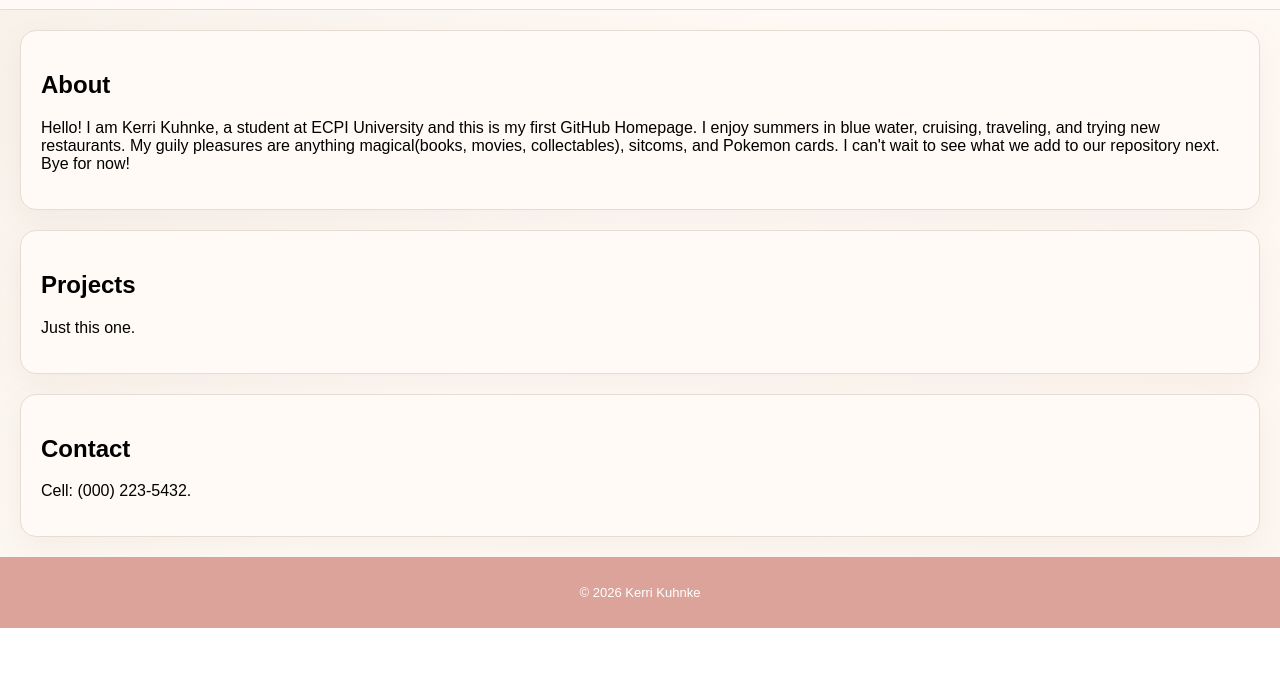
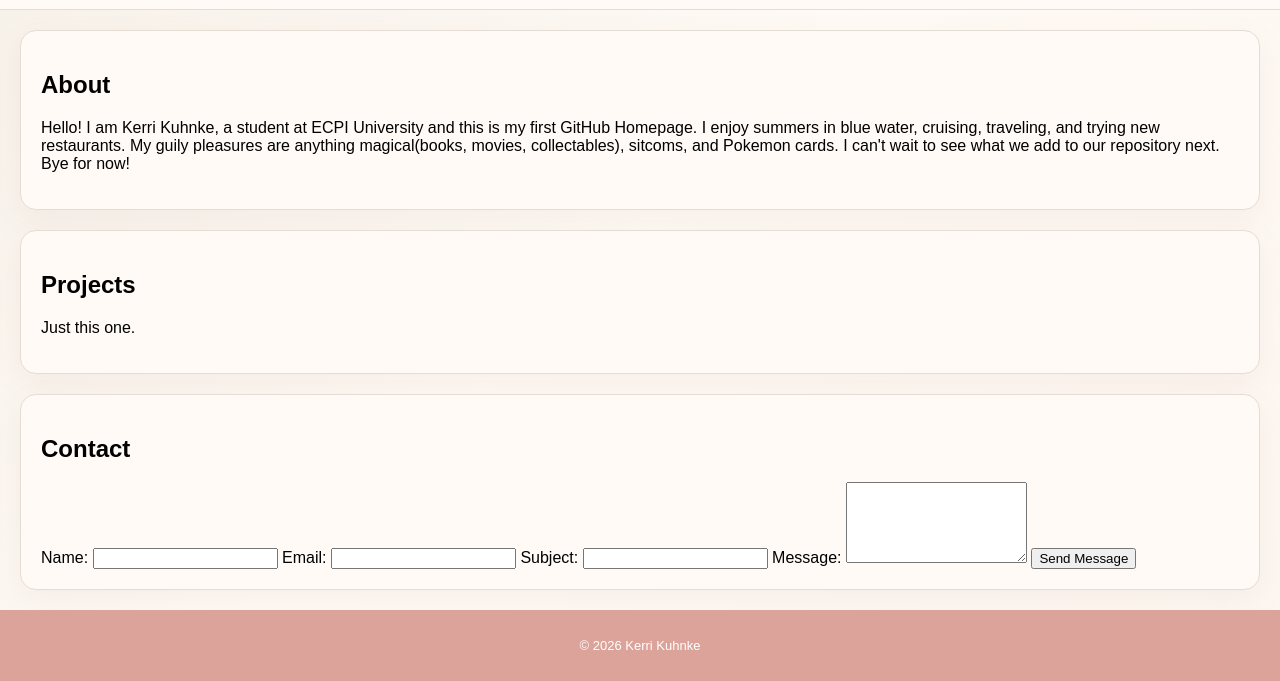
Before and after one commit to KerrKuh7439/KerrKuh7439.github.io, a plain HTML site: page index.html in a window 1280 px wide. Shown: the part 223-904 px from the top of the page. Before the commit the page ends 851 px from the top, so only its background shows below. Drawn offline with Linux system fonts and the light colour scheme.

Commit message:
Update index.html

```diff
--- a/index.html
+++ b/index.html
@@ -41,11 +41,27 @@
       <p> Just this one.</p>
     </section>
 
-    <!-- Contact Section -->
-    <section id="contact">
-      <h2>Contact</h2>
-      <p>Cell: (000) 223-5432.</p>
-    </section>
+  <section id="contact">
+  <h2>Contact</h2>
+
+  <form action="#" method="post">
+
+    <label for="name">Name:</label>
+    <input type="text" id="name" name="name" required>
+
+    <label for="email">Email:</label>
+    <input type="email" id="email" name="email" required>
+
+    <label for="subject">Subject:</label>
+    <input type="text" id="subject" name="subject">
+
+    <label for="message">Message:</label>
+    <textarea id="message" name="message" rows="5"></textarea>
+
+    <input type="submit" value="Send Message">
+
+  </form>
+</section>
 
   </main>
 
```
